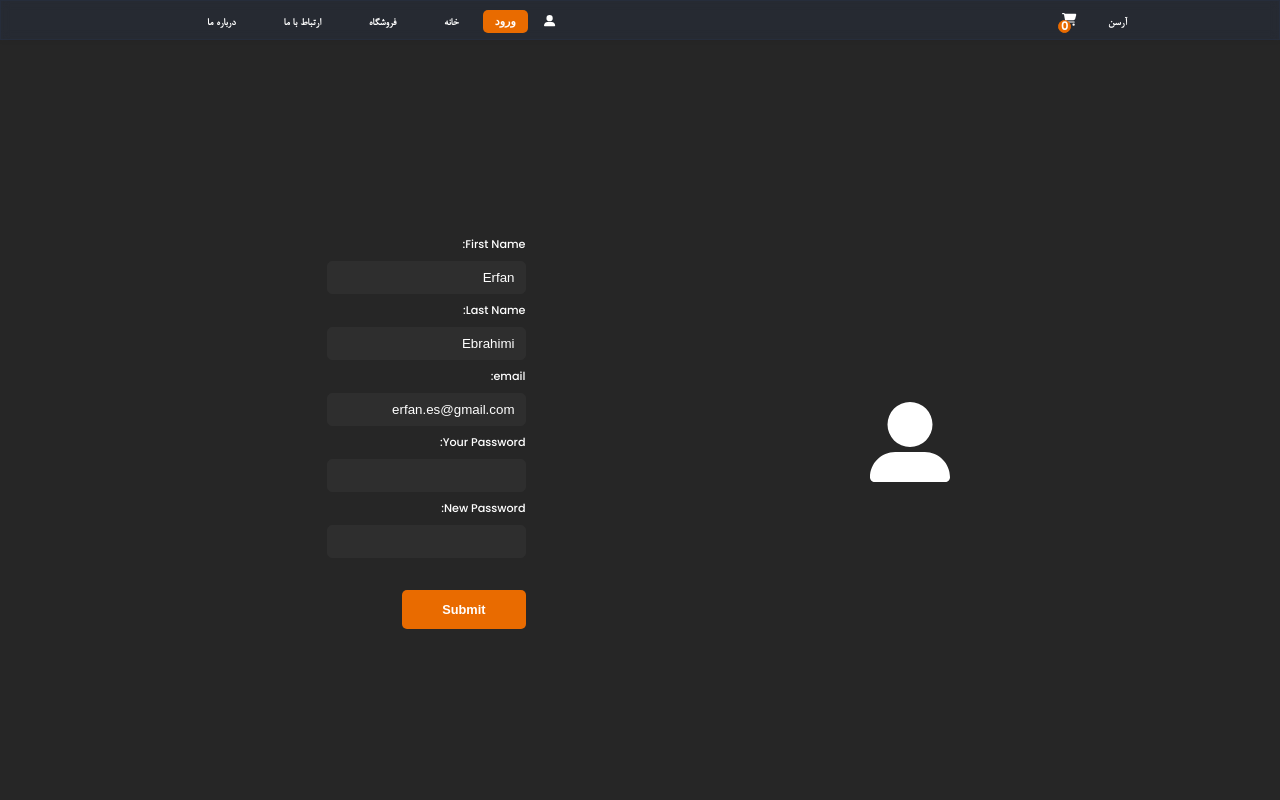
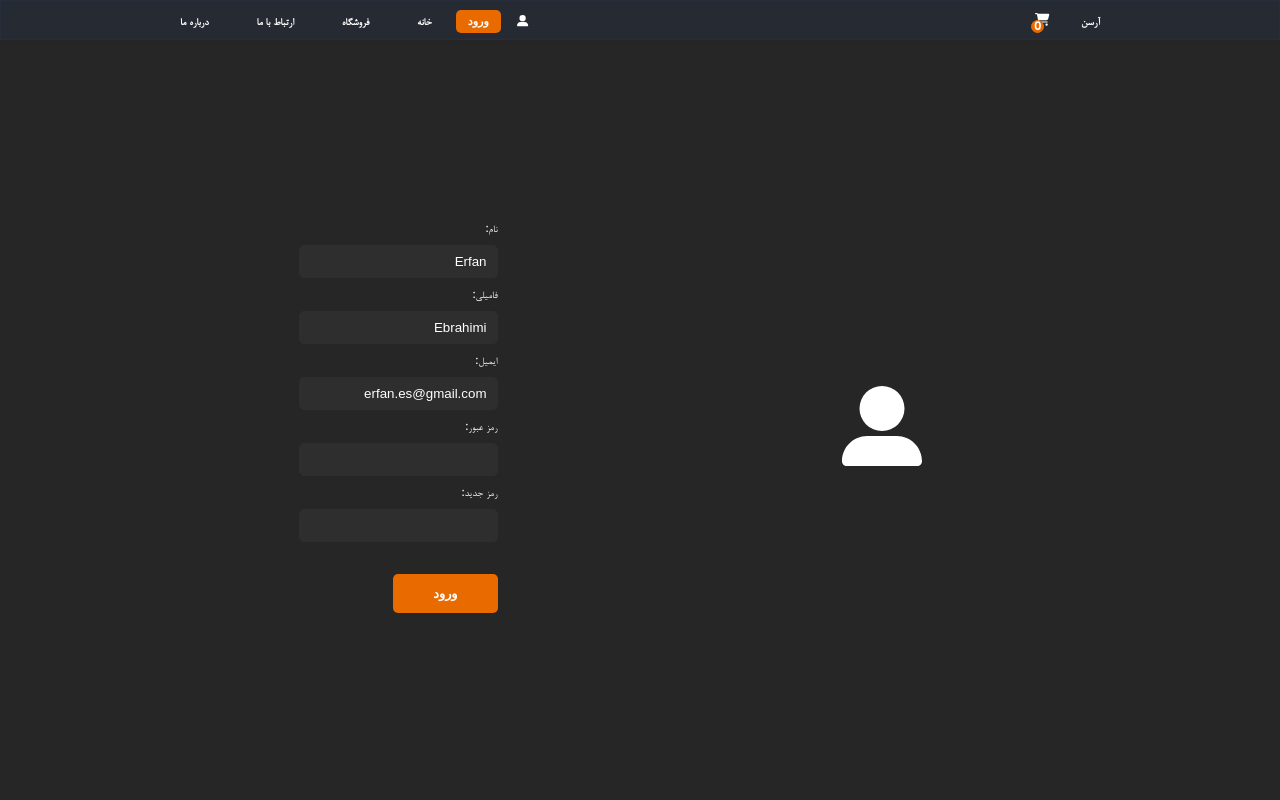
Before and after one commit to er-ebrahimi/Ecommerce-web-industry, a React (Vite) app: page /Profile in a window 1280 px wide. Shown: the top 800 px of the page. Built offline with nearby package versions, Linux system fonts and the light colour scheme.

Commit message:
swip added and persian mode is complete

```diff
--- a/package.json
+++ b/package.json
@@ -24,7 +24,8 @@
     "react-dom": "^18.2.0",
     "react-intl": "^6.1.1",
     "react-redux": "^8.0.2",
-    "react-router-dom": "^6.3.0"
+    "react-router-dom": "^6.3.0",
+    "swiper": "^8.4.2"
   },
   "devDependencies": {
     "@types/node": "^18.7.9",
--- a/src/components/Card.tsx
+++ b/src/components/Card.tsx
@@ -7,7 +7,7 @@ import React from "react";
 import * as washing from "../assets/images/washing.png";
 import { Link } from "react-router-dom";
 import Product from "../pages/Product";
-
+import { Swiper, SwiperSlide } from "swiper/react";
 export default function (props: {
   id: number;
   imgUrl: string;
@@ -17,8 +17,9 @@ export default function (props: {
   const [count, setCount] = React.useState(0);
   return (
     // you should use productId in link
+    <SwiperSlide>
       <Link to={`/product/${props.id}`}>
-      <div className="card--container">
+        <div className="card--container swiper-slide">
           <img
             src={
               props.id
@@ -32,5 +33,6 @@ export default function (props: {
           <p className="card--description">{props.description}</p>
         </div>
       </Link>
+    </SwiperSlide>
   );
 }
--- a/src/data/Persian.json
+++ b/src/data/Persian.json
@@ -28,5 +28,18 @@
     "footer.designing": "طراحی",
     "footer.consulation": "عایق",
     "footer.signupTitle": "ثبت نام کن برای اخبار آرسن",
-    "footer.signup": "ثبت نام!"
+    "footer.signup": "ثبت نام!",
+    "login.login": "ورود",
+    "login.email": "ایمیل:",
+    "login.password": "رمز عبور:",
+    "login.signup": "ثبت نام",
+    "login.submit": "ارسال",
+    "signup.firstName": "نام:",
+    "signup.lastName": "فامیلی:",
+    "signup.repeat": "تکرار رمز عبور:",
+    "contact.how": "چطوری می‌تونیم کمکتون کنیم؟",
+    "about.title": "درباره ما",
+    "about.discription": "شرکت آرسن صنعت آروین در سال ۱۳۹۶ با هدف طراحی ، توسعه و ارتقا ماشین آلات در صنایع چوبی،فلزی و پلیمر با تکیه بر دانش متخصصان داخلی تاسیس گردید. و از همان ابتدای راه با گذر از چالش های بسیار به کار خود ادامه داده است.فعالیت های این مجموعه شامل مشاوره ، نوآوری در تولید و همینطور بومی سازی نمونه های خارجی مبتنی بر طرح ارائه شده توسط کارفرمایان یا تیم تخصصی آرسن صنعت میباشد . الویت اصلی ما کسب رضایت مشتریان با ارائه محصولات با بالاترین استاندارد و هزینه مناسب است، که بعنوان نمادی از کسب اعتماد و تجربه ای نوین برای شما در تهیه محصولات بشمار میآید.",
+    "about.contact": "ارتباط با ما",
+    "profile.newPassword": "رمز جدید:"
 }
--- a/src/index.css
+++ b/src/index.css
@@ -63,6 +63,7 @@ body {
 .container {
   margin: 1rem 8rem 1rem;
   max-width: 968px;
+  margin: auto;
   /* margin-left: auto;
   margin-right: auto; */
   /* overflow: auto; */
@@ -268,32 +269,34 @@ main {
   display: flex;
   justify-content: center;
   align-items: center;
-  overflow: auto;
+  /* overflow: auto; */
+  flex-direction: column;
 }
 
 .product--data {
-  display: flex;
   gap: 2rem;
-  /* overflow: auto; */
   flex-wrap: nowrap;
   justify-content: space-around;
   flex-direction: column;
   align-items: center;
   height: 30rem;
+  overflow: hidden;
 }
 
 .product--container {
-  display: flex;
+  /* display: flex;
   gap: 2rem;
   overflow: auto;
   flex-wrap: nowrap;
-  justify-content: space-around;
+  justify-content: space-around; */
   /* height: 100vh; */
 }
 
 .product--title {
   font-size: var(--h1-font-size);
   font-weight: var(--font-bold);
+  text-align: center;
+  margin: 50px 0;
 }
 
 /* card */
@@ -632,7 +635,7 @@ textarea {
   justify-items: center;
   align-items: center;
   /* align-content: center; */
-  height: 100vh;
+  min-height: 100vh;
   display: grid;
 }
 
@@ -700,3 +703,6 @@ textarea {
 .user--nav:hover {
   color: var(--second-color);
 }
+.swiper {
+  max-width: 100%;
+}
--- a/src/pages/Contact.tsx
+++ b/src/pages/Contact.tsx
@@ -2,6 +2,7 @@ import Navbar from "../components/Navbar";
 import Footer from "../components/Footer";
 import React from "react";
 import { stringify } from "querystring";
+import { FormattedMessage } from "react-intl";
 type ContactData = {
   firstName: String;
   lastName: String;
@@ -32,7 +33,12 @@ export default function Contact() {
             <h1 className="title contact--title">Contact us:</h1>
           </div>
           <form action="#" className="contact--form">
-            <label htmlFor="first_name">First Name:</label>
+            <label htmlFor="first_name">
+              <FormattedMessage
+                id="signup.firstName"
+                defaultMessage="First Name:"
+              />
+            </label>
             <br />
             <input
               type="text"
@@ -43,7 +49,12 @@ export default function Contact() {
               onChange={formSetter}
             />
             <br />
-            <label htmlFor="email">Last Name:</label>
+            <label htmlFor="email">
+              <FormattedMessage
+                id="signup.lastName"
+                defaultMessage="Last Name:"
+              />
+            </label>
             <br />
             <input
               type="email"
@@ -54,7 +65,9 @@ export default function Contact() {
               onChange={formSetter}
             />
             <br />
-            <label htmlFor="email">email:</label>
+            <label htmlFor="email">
+              <FormattedMessage id="login.email" defaultMessage="email:" />
+            </label>
             <br />
             <input
               type="email"
@@ -65,7 +78,11 @@ export default function Contact() {
               onChange={formSetter}
             />
             <br />
-            <label htmlFor="textarea">How can we help you?</label>
+            <FormattedMessage
+              id="contact.how"
+              defaultMessage="How can we help you?"
+            />
+            <label htmlFor="textarea"></label>
             <br />
             <textarea
               name="problem"
@@ -77,7 +94,7 @@ export default function Contact() {
             ></textarea>
             <br />
             <button className="button" type="submit">
-              Submit
+              <FormattedMessage id="login.submit" defaultMessage="Submit" />
             </button>
           </form>
         </div>
--- a/src/pages/Login.tsx
+++ b/src/pages/Login.tsx
@@ -1,6 +1,7 @@
 import Navbar from "../components/Navbar";
 import Footer from "../components/Footer";
 import React from "react";
+import { FormattedMessage } from "react-intl";
 
 export default function () {
   let [login, setLogin] = React.useState({
@@ -24,7 +25,10 @@ export default function () {
             <h1 className="title contact--title">Login:</h1>
           </div>
           <form action="#" className="contact--form">
-            <label htmlFor="email">email:</label>
+            <label htmlFor="email">
+              {" "}
+              <FormattedMessage id="login.email" defaultMessage="email:" />
+            </label>
             <br />
             <input
               type="email"
@@ -35,7 +39,13 @@ export default function () {
               onChange={loginSetter}
             />
             <br />
-            <label htmlFor="password">password:</label>
+            <label htmlFor="password">
+              {" "}
+              <FormattedMessage
+                id="login.password"
+                defaultMessage="Password:"
+              />
+            </label>
             <br />
             <input
               type="password"
@@ -47,11 +57,11 @@ export default function () {
             />
             <br />
             <a href="/signup" className="signup">
-              sign up
+              <FormattedMessage id="login.signup" defaultMessage="sgin up" />
             </a>
             <br />
             <button className="button" type="submit">
-              Submit
+              <FormattedMessage id="login.submit" defaultMessage="Submit" />
             </button>
           </form>
         </div>
--- a/src/pages/Profile.tsx
+++ b/src/pages/Profile.tsx
@@ -3,6 +3,7 @@ import Footer from "../components/Footer";
 import React from "react";
 import { faUserLarge } from "@fortawesome/free-solid-svg-icons";
 import { FontAwesomeIcon } from "@fortawesome/react-fontawesome";
+import { FormattedMessage } from "react-intl";
 export default function () {
   const [sginup, setSginup] = React.useState({
     firstName: "",
@@ -28,7 +29,12 @@ export default function () {
             </h1>
           </div>
           <form action="#" className="contact--form">
-            <label htmlFor="first_name">First Name:</label>
+            <label htmlFor="first_name">
+              <FormattedMessage
+                id="signup.firstName"
+                defaultMessage="First Name:"
+              />
+            </label>
             <br />
             <input
               type="text"
@@ -40,7 +46,12 @@ export default function () {
               value="Erfan"
             />
             <br />
-            <label htmlFor="last_name">Last Name:</label>
+            <label htmlFor="last_name">
+              <FormattedMessage
+                id="signup.lastName"
+                defaultMessage="Last Name:"
+              />
+            </label>
             <br />
             <input
               type="text"
@@ -52,7 +63,10 @@ export default function () {
               value="Ebrahimi"
             />
             <br />
-            <label htmlFor="email">email:</label>
+            <label htmlFor="email">
+              {" "}
+              <FormattedMessage id="login.email" defaultMessage="email:" />
+            </label>
             <br />
             <input
               type="email"
@@ -64,7 +78,12 @@ export default function () {
               value="erfan.es@gmail.com"
             />
             <br />
-            <label htmlFor="password">Your Password:</label>
+            <label htmlFor="password">
+              <FormattedMessage
+                id="login.password"
+                defaultMessage="Your Password:"
+              />
+            </label>
             <br />
             <input
               type="password"
@@ -74,7 +93,12 @@ export default function () {
               onChange={sginupSetter}
             />
             <br />
-            <label htmlFor="password">New Password:</label>
+            <label htmlFor="password">
+              <FormattedMessage
+                id="profile.newPassword"
+                defaultMessage="New Password:"
+              />
+            </label>
             <br />
             <input
               type="password"
@@ -85,7 +109,7 @@ export default function () {
             />
             <br />
             <button className="button" type="submit">
-              Submit
+              <FormattedMessage id="login.login" defaultMessage="Login" />
             </button>
           </form>
         </div>
--- a/src/pages/Signup.tsx
+++ b/src/pages/Signup.tsx
@@ -1,6 +1,7 @@
 import Navbar from "../components/Navbar";
 import Footer from "../components/Footer";
 import React from "react";
+import { FormattedMessage } from "react-intl";
 export default function () {
   const [sginup, setSginup] = React.useState({
     firstName: "",
@@ -24,7 +25,12 @@ export default function () {
             <h1 className="title contact--title">Sgin up:</h1>
           </div>
           <form action="#" className="contact--form">
-            <label htmlFor="first_name">First Name:</label>
+            <label htmlFor="first_name">
+              <FormattedMessage
+                id="signup.firstName"
+                defaultMessage="First Name:"
+              />
+            </label>
             <br />
             <input
               type="text"
@@ -35,7 +41,12 @@ export default function () {
               onChange={sginupSetter}
             />
             <br />
-            <label htmlFor="last_name">Last Name:</label>
+            <label htmlFor="last_name">
+              <FormattedMessage
+                id="signup.lastName"
+                defaultMessage="Last Name:"
+              />
+            </label>
             <br />
             <input
               type="text"
@@ -46,7 +57,9 @@ export default function () {
               onChange={sginupSetter}
             />
             <br />
-            <label htmlFor="email">email:</label>
+            <label htmlFor="email">
+              <FormattedMessage id="login.email" defaultMessage="email:" />
+            </label>
             <br />
             <input
               type="email"
@@ -57,7 +70,12 @@ export default function () {
               onChange={sginupSetter}
             />
             <br />
-            <label htmlFor="password">Your Password:</label>
+            <label htmlFor="password">
+              <FormattedMessage
+                id="login.password"
+                defaultMessage="Your Password:"
+              />
+            </label>
             <br />
             <input
               type="password"
@@ -67,7 +85,12 @@ export default function () {
               onChange={sginupSetter}
             />
             <br />
-            <label htmlFor="password">Repeat Your Password:</label>
+            <label htmlFor="password">
+              <FormattedMessage
+                id="signup.repeat"
+                defaultMessage="Repeat Your Password:"
+              />
+            </label>
             <br />
             <input
               type="password"
@@ -78,11 +101,11 @@ export default function () {
             />
             <br />
             <a href="/login" className="signup">
-              Login
+              <FormattedMessage id="login.login" defaultMessage="Login" />
             </a>
             <br />
             <button className="button" type="submit">
-              Submit
+              <FormattedMessage id="login.submit" defaultMessage="Submit" />
             </button>
           </form>
         </div>
```
Also changed, not shown: src/pages/About.tsx (+17 -4 lines), src/pages/Home.tsx (+45 -8 lines), src/pages/Shop.tsx (+7 -1 lines), 1 other file (tests, documents, lock files or other folders). Lines whose indentation alone changed are shown as unchanged.
